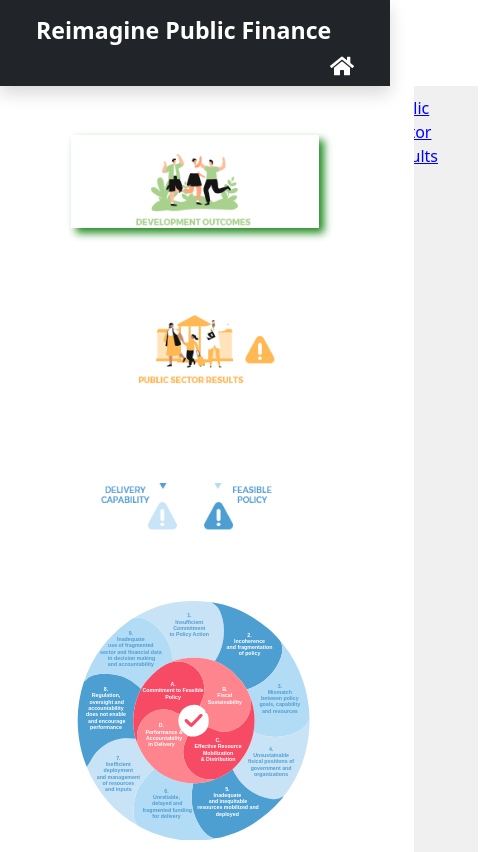
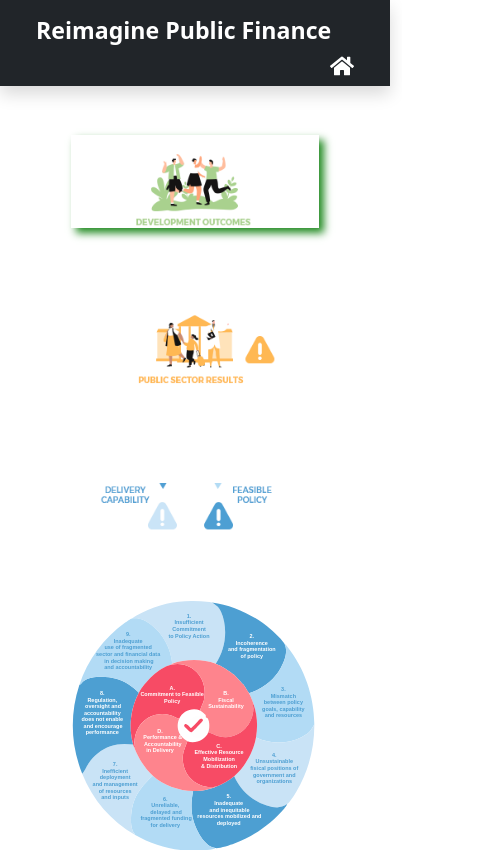
Before and after one commit to yukinko-iwasaki/rpf-bottleneck-page, a React (Create React App) app: page /rpf-bottleneck-page/UniversalHealthCare in a window 390 px wide. Shown: the top 852 px of the page, 490 px wide, since content can reach past the window. Built offline with nearby package versions, Linux system fonts and the light colour scheme.

Commit message:
Make content display on mobile screens
for when a specific outcome is selected

```diff
--- a/src/components/content.jsx
+++ b/src/components/content.jsx
@@ -12,9 +12,10 @@ function Content({selectedItem, setSelectedItem}) {
       className="content"
       style={{
         height:'100%',
+        minHeight: 0,
         background:'rgb(240, 240, 240)',
         padding:'0 20px',
-        overflow: 'scroll',
+        overflow: 'auto',
       }}
     >
       <ArrowNav selectedItem={selectedItem} setSelectedItem={setSelectedItem} />
--- a/src/components/navbars.jsx
+++ b/src/components/navbars.jsx
@@ -39,11 +39,11 @@ function VerticalNavbarPermanent() {
     };
 
     return (
-        <Container fluid style={{ height: '100%', padding: 0 }}>
-            <Row className="flex-nowrap" style={{ height: '100%' }}>
+        <Container fluid style={{ height: 'calc(100vh - 60px)', padding: 0 }}>
+            <Row className="h-100">
                 {/* Sidebar Column */}
                 <Col xs={12} md={4} lg={4}
-                    className="bg-paper d-flex flex-column"
+                    className="bg-paper d-flex flex-column h-100"
                     style={{ gap: '30px', padding: '20px 0' }}>
                     <div style={{
                         width: '100%',
@@ -86,7 +86,7 @@ function VerticalNavbarPermanent() {
                     </div>
                     <CircleVisual onClick={handleVizClick} selectedItem={selectedItem} />
                 </Col>
-                <Col>
+                <Col xs={12} md={8} lg={8} className="h-100" style={{ overflowY: 'auto' }}>
                   <Content outcome={outcome} selectedItem={selectedItem} setSelectedItem={setSelectedItem} />
                 </Col>
             </Row>
```
